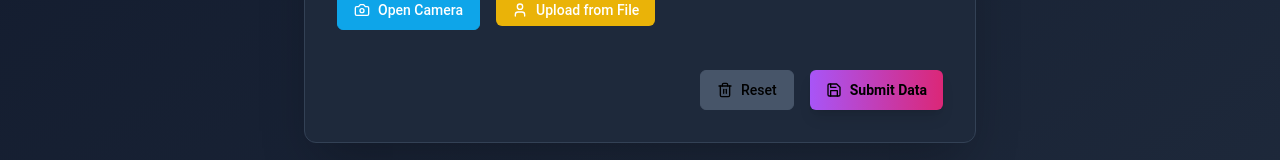
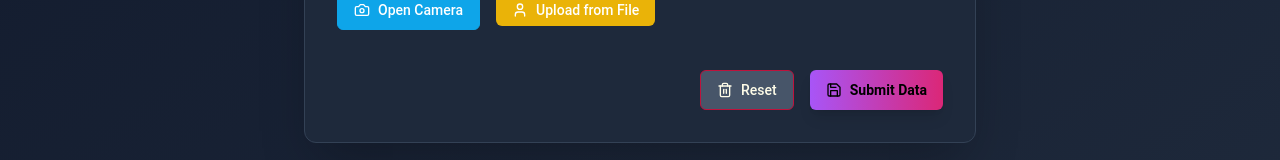
Before and after one commit to Nabab-Sharif/MNR-Group-Visitor-App, a React (Vite) app: page /add-visitor in a window 1280 px wide. Shown: the part 683-843 px from the top of the page. Built offline with nearby package versions, Linux system fonts and the light colour scheme.

Commit message:
visitor form button color change

```diff
--- a/src/components/visitor/VisitorFormActions.jsx
+++ b/src/components/visitor/VisitorFormActions.jsx
@@ -18,7 +18,7 @@ const VisitorFormActions = ({ onReset }) => {
     <div className="flex justify-end space-x-4 pt-4">
        <AlertDialog>
         <AlertDialogTrigger asChild>
-          <Button type="button" variant="outline" className="text-black border-slate-600 bg-slate-600 hover:bg-rose-700 hover:text-black">
+          <Button type="button" variant="outline" className="text-yellow-50 border-rose-700 bg-slate-600 hover:bg-rose-700 hover:text-black">
             <Trash2 className="mr-2 h-4 w-4" /> Reset
           </Button>
         </AlertDialogTrigger>
```
